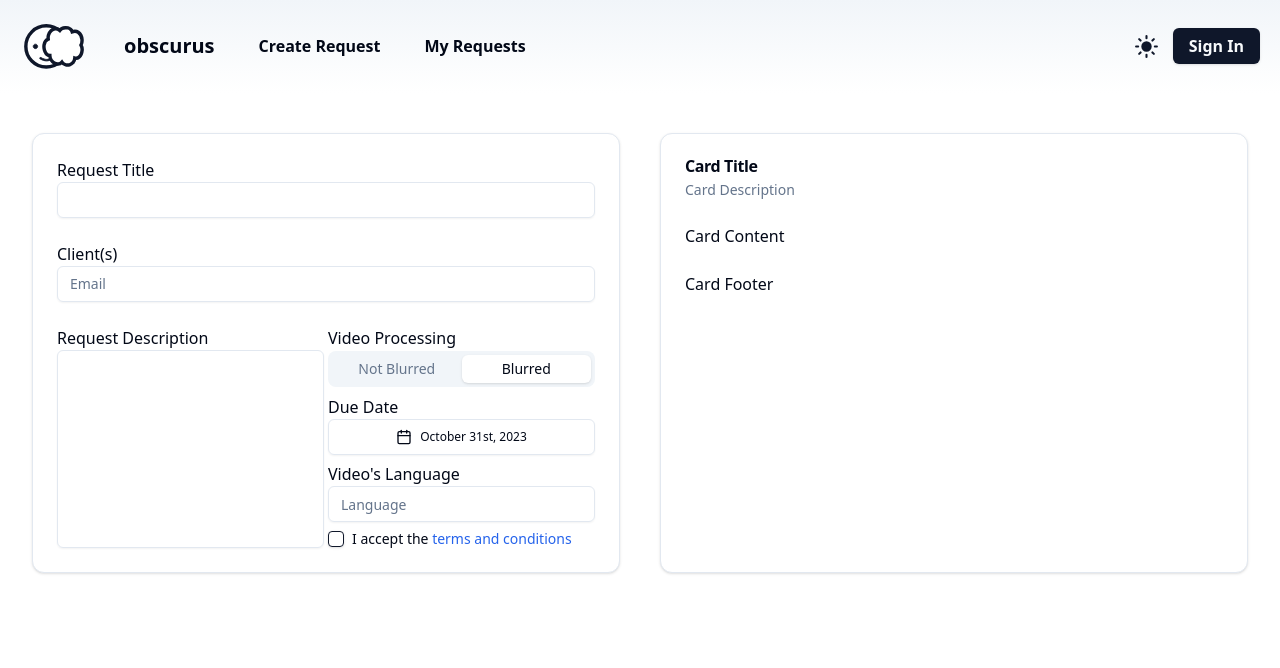
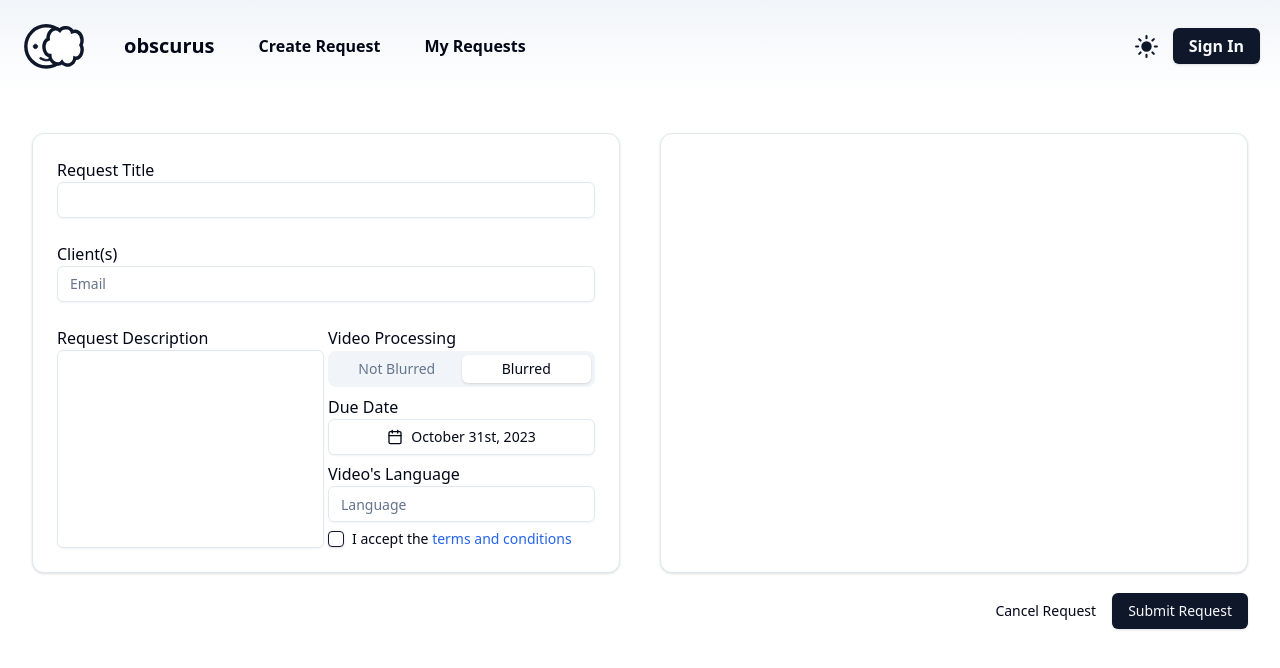
Before and after one commit to COSC-499-W2023/year-long-project-team-9, a Next.js app in the folder app/front-end/: page /CreateRequest2 in a window 1280 px wide. Shown: the top 668 px of the page. Built offline with nearby package versions, Linux system fonts and the light colour scheme.

Commit message:
Update CreateRequest2.tsx

```diff
--- a/app/front-end/src/pages/CreateRequest2.tsx
+++ b/app/front-end/src/pages/CreateRequest2.tsx
@@ -14,6 +14,7 @@ import { Popover, PopoverContent, PopoverTrigger } from "@/components/ui/popover
 import { Textarea } from "@/components/ui/textarea";
 import { Checkbox } from "@/components/ui/checkbox";
 import { AlertCircle, Plus, X, Calendar as CalendarIcon } from "lucide-react";
+import {getCurrentDate} from './utils';
 
 type ClientType = {
     client: string;
@@ -87,12 +88,20 @@ const CreateRequest = () => {
         }
         return false
     };
+    const todaysDate = () => {
+        const todaysDate = new Date().toLocaleString();
+        return (
+            <div>
+              <p>Today's Date: {todaysDate}</p>
+            </div>
+        );
+    }
     return (
         <Layout>
             {/*Starting point of the layout of the page*/}
             <div className='container grid grid-cols-1 md:grid-cols-2 mt-10 gap-10'>
                 {/*The first card*/}
-                <Card className='grid grid-row-3'>
+                <Card className='flex flex-col '>
                     {/*Code for the Request Title input*/}
                     <CardContent className='p-6'>
                         <p>Request Title</p>
@@ -123,7 +132,7 @@ const CreateRequest = () => {
                                 <p>Due Date</p>
                                 <Popover>
                                     <PopoverTrigger asChild>
-                                        <Button variant={"outline"} className="text-xs w-full">
+                                        <Button variant={"outline"} className="w-full">
                                             <CalendarIcon className="mr-2 h-4 w-4 flex-wrap" />
                                             {date ? format(date, "PPP") : <span>Pick a date</span>}
                                         </Button>
@@ -142,25 +151,22 @@ const CreateRequest = () => {
                             <div className="flex items-center space-x-2">
                                 <Checkbox id="terms" />
                                 <label htmlFor="terms" className="text-sm font-medium leading-none peer-disabled:cursor-not-allowed peer-disabled:opacity-70">
-                                    I accept the <a href="" className='text-blue-600 dark:text-blue-500 hover:underline'>terms and conditions</a>
+                                    I accept the <a href="" target="_blank" className='text-blue-600 dark:text-blue-500 hover:underline'>terms and conditions</a>
                                 </label>
                             </div>
                         </div>
                     </CardContent>
                 </Card>
                 {/*The second card*/}
-                <Card>
-                    <CardHeader>
-                        <CardTitle>Card Title</CardTitle>
-                        <CardDescription>Card Description</CardDescription>
-                    </CardHeader>
-                    <CardContent>
-                        <p>Card Content</p>
-                    </CardContent>
-                    <CardFooter>
-                        <p>Card Footer</p>
-                    </CardFooter>
+                <Card className='grid grid-row-3'>
+
                 </Card>
+            </div>
+            <div className='container grid grid-cols-1 mt-5 gap-10'>
+                <div id='buttons' className='text-right gap-2'>
+                    <Button variant={'ghost'} className='justify-self-start' onClick={handleCancel}>Cancel Request</Button>
+                    <Button variant={'default'} className='justify-self-start' onClick={handleSubmit}>Submit Request</Button>
+                </div>
             </div>
         </Layout>
     )
```
